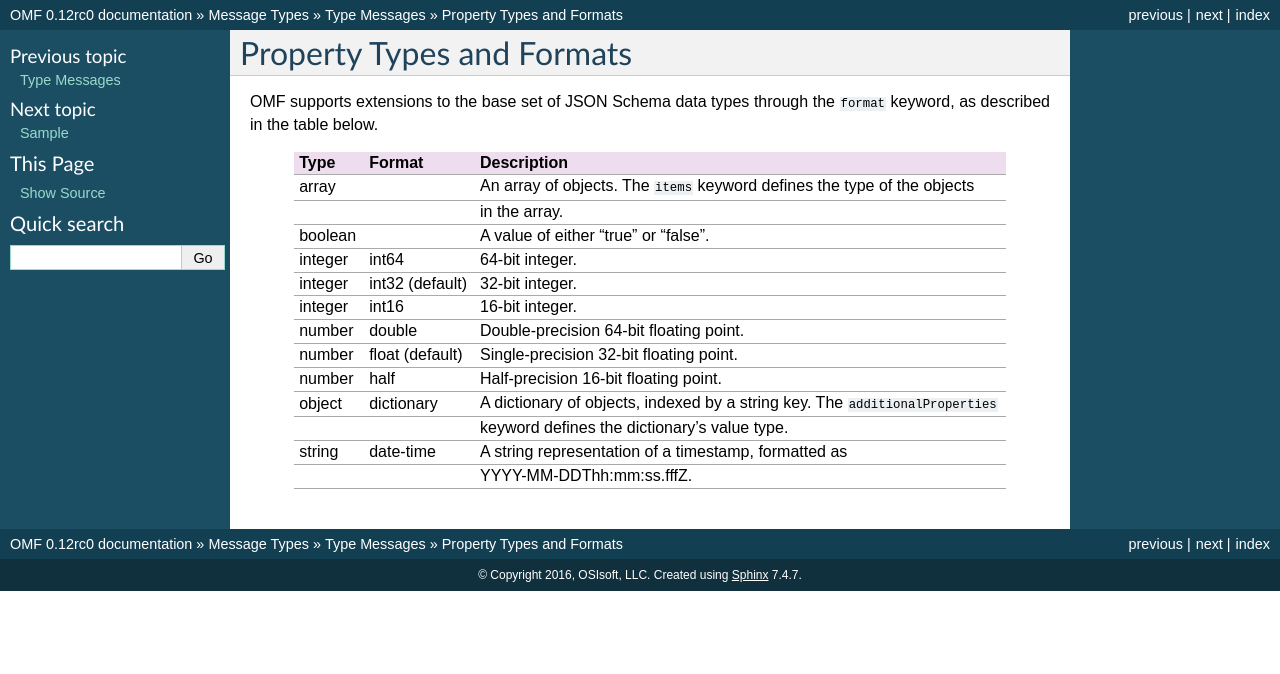
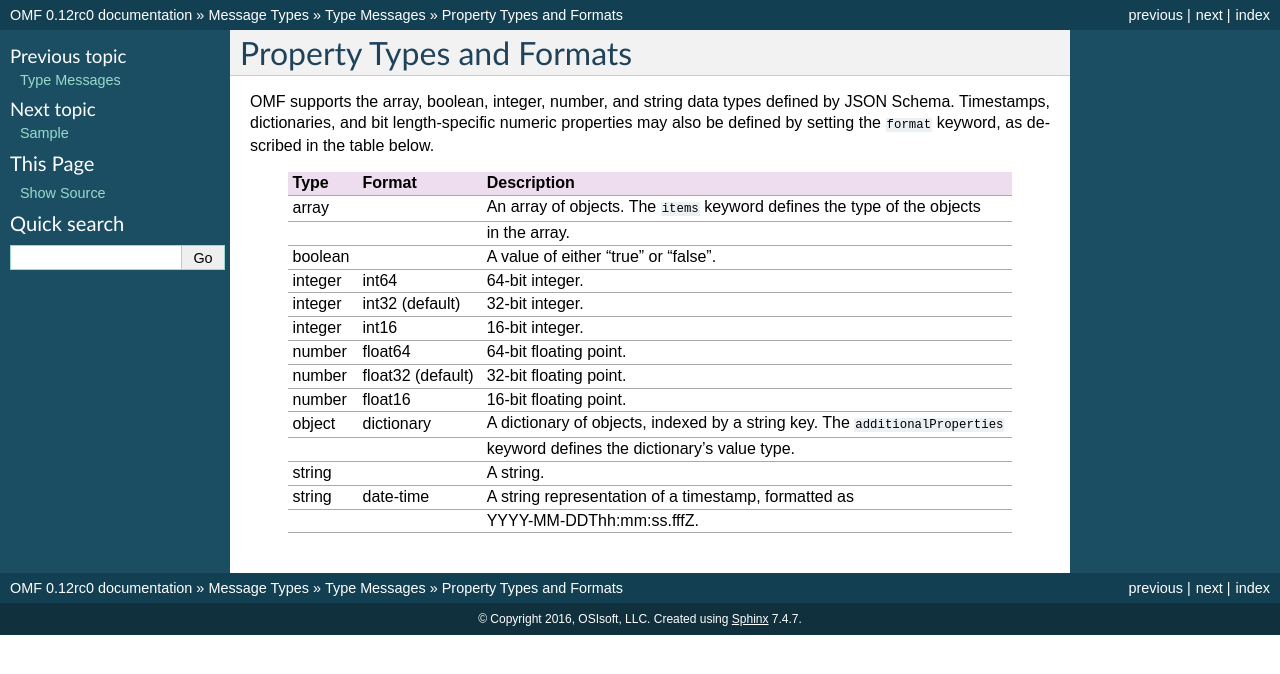
Before and after one commit to AVEVA/OMF-Docs, a Sphinx documentation site: the page built from docs/Property_Types_and_Formats.rst, in a window 1280 px wide. Shown: the top 674 px of the page. Built offline with Sphinx 7.4.7, drawn with Linux system fonts in a browser that asks for light colours.

Commit message:
changed float names

```diff
--- a/docs/Property_Types_and_Formats.rst
+++ b/docs/Property_Types_and_Formats.rst
@@ -2,22 +2,23 @@
 Property Types and Formats
 ==========================
 
-OMF supports extensions to the base set of JSON Schema data types through the ``format`` keyword, as described in the table below.
+OMF supports the array, boolean, integer, number, and string data types defined by JSON Schema. Timestamps, dictionaries, and bit length-specific numeric properties may also be defined by setting the ``format`` keyword, as described in the table below.
 
-========   ================  ===========
-Type       Format            Description
-========   ================  ===========
-array                        An array of objects. The ``items`` keyword defines the type of the objects
-\                            in the array.
-boolean                      A value of either "true" or "false".
-integer    int64             64-bit integer.
-integer    int32 (default)   32-bit integer.
-integer    int16             16-bit integer.
-number     double            Double-precision 64-bit floating point.
-number     float (default)   Single-precision 32-bit floating point.
-number     half              Half-precision 16-bit floating point.
-object     dictionary        A dictionary of objects, indexed by a string key. The ``additionalProperties``
-\                            keyword defines the dictionary's value type.
-string     date-time         A string representation of a timestamp, formatted as
-\                            YYYY-MM-DDThh:mm:ss.fffZ.
-========   ================  ===========
+========   =================  ===========
+Type       Format             Description
+========   =================  ===========
+array                         An array of objects. The ``items`` keyword defines the type of the objects
+\                             in the array.
+boolean                       A value of either "true" or "false".
+integer    int64              64-bit integer.
+integer    int32 (default)    32-bit integer.
+integer    int16              16-bit integer.
+number     float64            64-bit floating point.
+number     float32 (default)  32-bit floating point.
+number     float16            16-bit floating point.
+object     dictionary         A dictionary of objects, indexed by a string key. The ``additionalProperties``
+\                             keyword defines the dictionary's value type.
+string                        A string.
+string     date-time          A string representation of a timestamp, formatted as
+\                             YYYY-MM-DDThh:mm:ss.fffZ.
+========   =================  ===========
```
